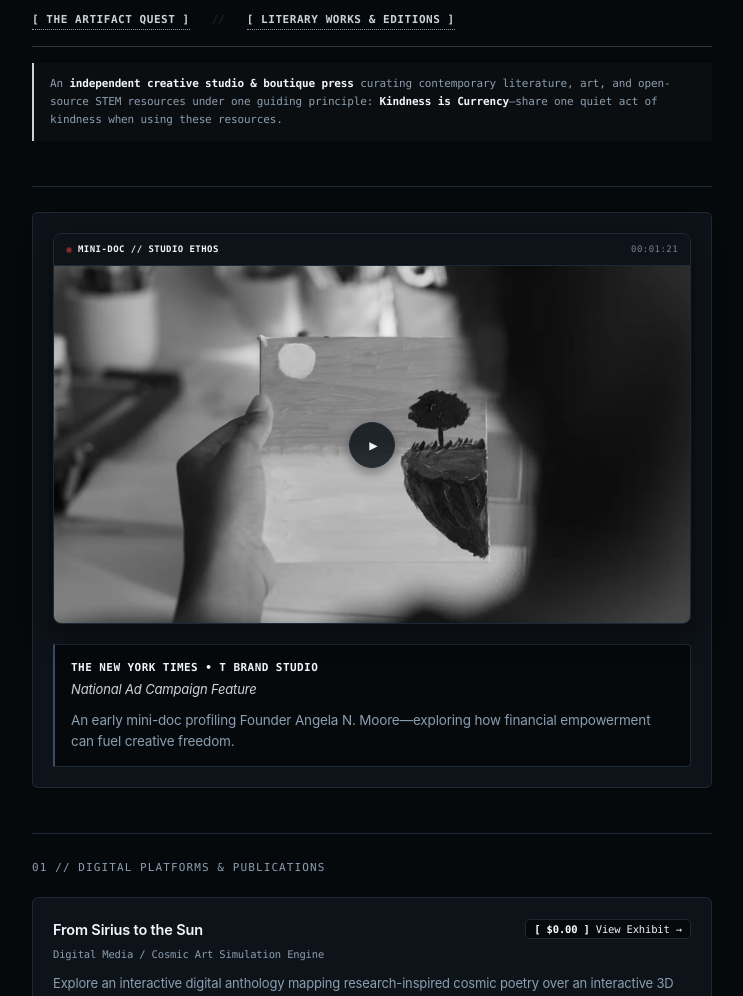
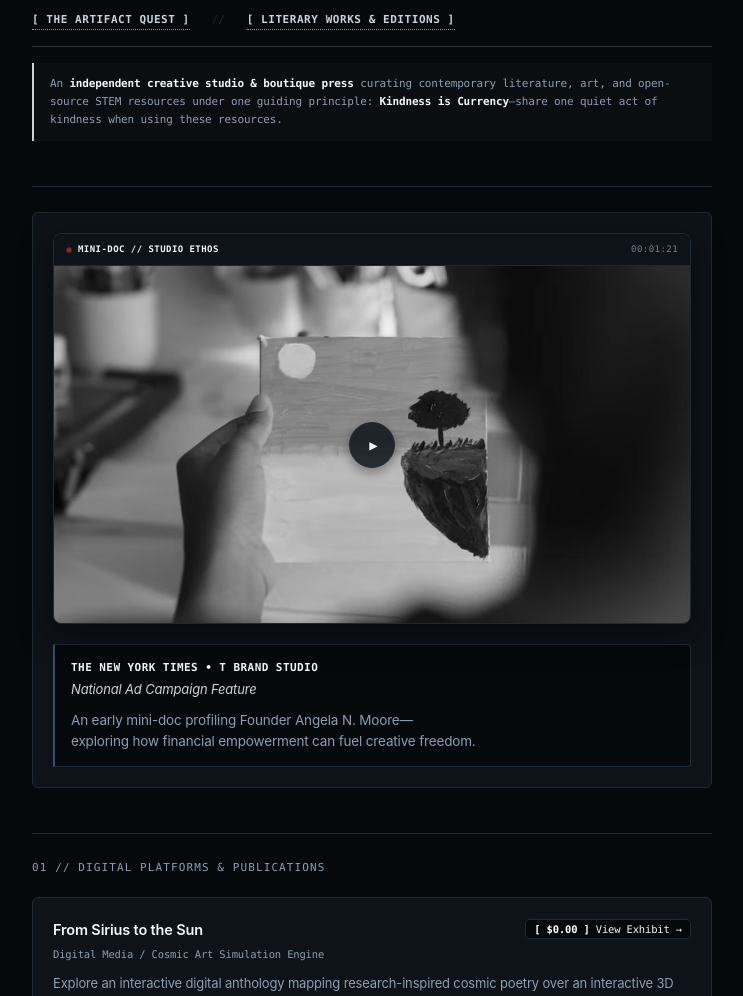
Before and after one commit to Cyber-Chic/themoorearchive, a plain HTML site: page hub.html in a window 1280 px wide. Shown: the part 104-1100 px from the top of the page, without its empty margins (268-1011 px from the left). Drawn offline with Linux system fonts and the light colour scheme.

Commit message:
Update hub.html

```diff
--- a/hub.html
+++ b/hub.html
@@ -489,7 +489,7 @@
                             </div>
                         </a>
 
-                        <!-- ELEVATED GALLERY PLACARD -->
+<!-- ELEVATED GALLERY PLACARD (DESKTOP & MOBILE BALANCED) -->
 <div class="ledger-text" style="font-family: var(--font-mono); font-size: 11px; border-left: 2px solid var(--border-glow); padding: 14px 16px; background: var(--bg-canvas); text-align: left; color: var(--text-muted); border-radius: 0 4px 4px 0; line-height: 1.6; margin-top: 8px;">
     <div style="font-weight: 600; color: var(--text-main); text-transform: uppercase; letter-spacing: 0.04em; margin-bottom: 2px;">
         The New York Times • T Brand Studio
@@ -498,10 +498,11 @@
         National Ad Campaign Feature
     </div>
 
-                            <p style="font-family: var(--font-sans); font-size: 13.5px; color: var(--text-muted); margin: 0; line-height: 1.55;">
-                                An early mini-doc profiling Founder Angela N. Moore—exploring how financial empowerment can fuel creative freedom.
+    <p style="font-family: var(--font-sans); font-size: 13.5px; color: var(--text-muted); margin: 0; line-height: 1.55; max-width: 58ch; text-wrap: balance;">
+        An early mini-doc profiling Founder Angela N. Moore—exploring how financial empowerment can fuel creative&nbsp;freedom.
     </p>
 </div>
+
 
                     </div>
                 </div>
```
Lines whose indentation alone changed are shown as unchanged.
